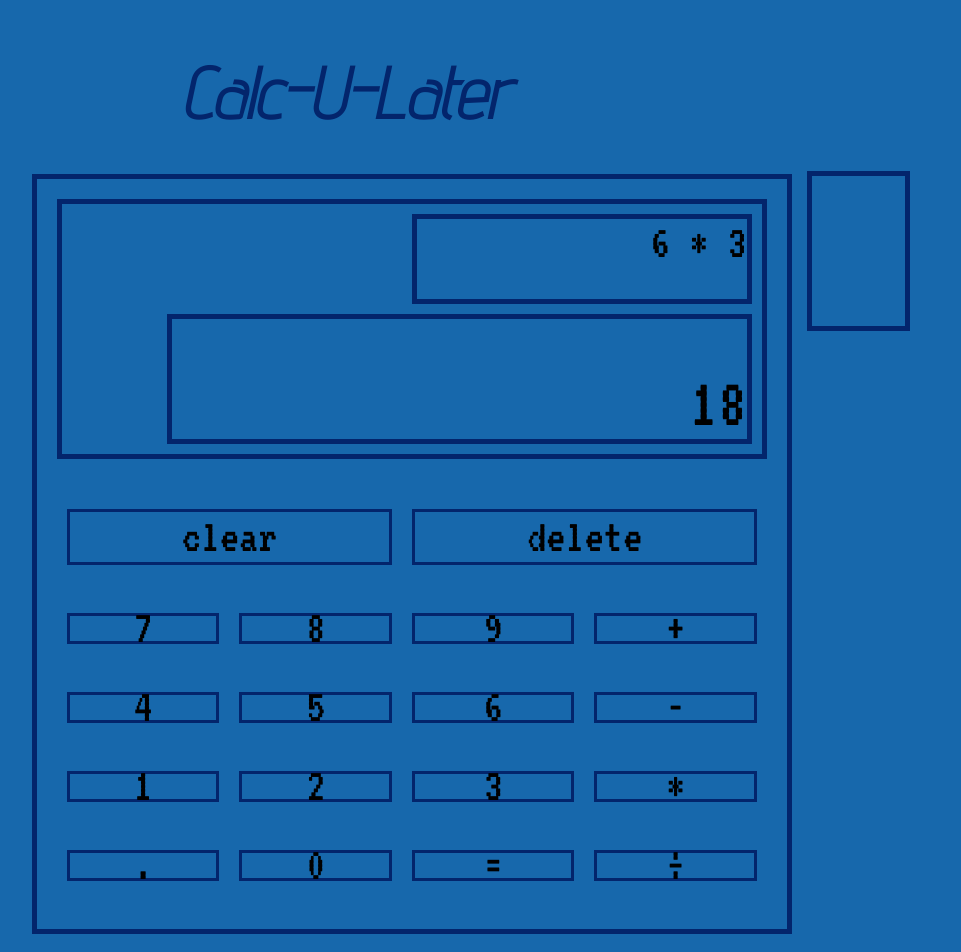
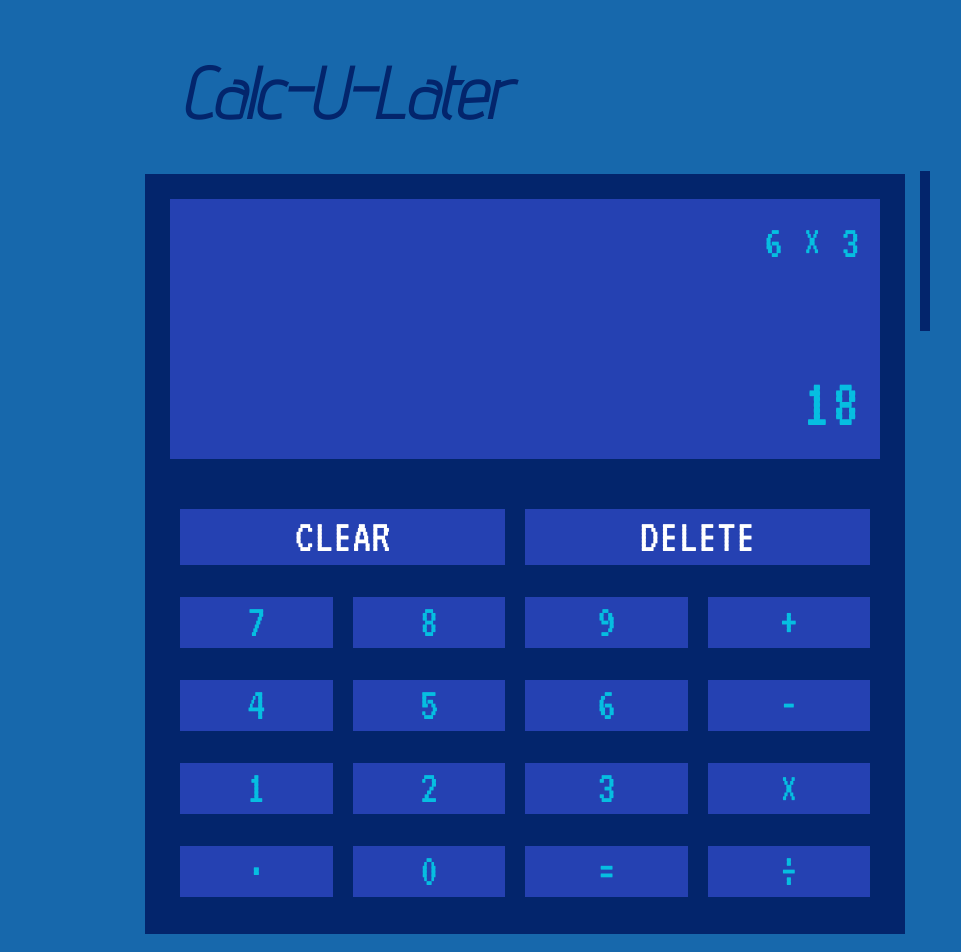
Before and after one commit to josewebdev2000/Calculator, a plain HTML site: page index.html in a window 1280 px wide. Shown: the top 952 px of the page, without its empty margins (295-1256 px from the left). Drawn offline with nearby package versions, Linux system fonts and the light colour scheme.

Commit message:
Finished Calculator Styles

```diff
--- a/index.html
+++ b/index.html
@@ -35,7 +35,7 @@
                     <div class="calculator-screen">
 
                         <div class="operation-preview">
-                            6 * 3
+                            6 &times; 3
                         </div>
 
                         <div class="result-preview">
@@ -46,24 +46,77 @@
 
                     <div class="calculator-buttons">
 
-                        <div class="button clear">clear</div>
-                        <div class="button delete">delete</div>
-                        <div class="button plus">+</div>
-                        <div class="button seven">7</div>
-                        <div class="button eight">8</div>
-                        <div class="button nine">9</div>
-                        <div class="button minus">-</div>
-                        <div class="button four">4</div>
-                        <div class="button five">5</div>
-                        <div class="button six">6</div>
-                        <div class="button product">*</div>
-                        <div class="button one">1</div>
-                        <div class="button two">2</div>
-                        <div class="button three">3</div>
-                        <div class="button divide">&div;</div>
-                        <div class="button point">.</div>
-                        <div class="button cero">0</div>
-                        <div class="button equals">=</div>
+                        <div class="button clear">
+                            <span class="button-content" id="clear">clear</span>
+                        </div>
+
+                        <div class="button delete">
+                            <span class="button-content" id="delete">delete</span>
+                        </div>
+
+                        <div class="button plus">
+                            <span class="button-content" id="plus">+</span>
+                        </div>
+
+                        <div class="button seven">
+                            <span class="button-content" id="seven">7</span>
+                        </div>
+
+                        <div class="button eight">
+                            <span class="button-content" id="eight">8</span>
+                        </div>
+
+                        <div class="button nine">
+                            <span class="button-content" id="nine">9</span>
+                        </div>
+
+                        <div class="button minus">
+                            <span class="button-content" id="minus">-</span>
+                        </div>
+
+                        <div class="button four">
+                            <span class="button-content" id="four">4</span>
+                        </div>
+
+                        <div class="button five">
+                            <span class="button-content" id="five">5</span>
+                        </div>
+
+                        <div class="button six">
+                            <span class="button-content" id="six">6</span>
+                        </div>
+
+                        <div class="button product">
+                            <span class="button-content" id="product">&times;</span>
+                        </div>
+
+                        <div class="button one">
+                            <span class="button-content" id="one">1</span>
+                        </div>
+
+                        <div class="button two">
+                            <span class="button-content" id="two">2</span>
+                        </div>
+
+                        <div class="button three">
+                            <span class="button-content" id="three">3</span>
+                        </div>
+
+                        <div class="button divide">
+                            <span class="button-content" id="divide">&div;</span>
+                        </div>
+
+                        <div class="button point">
+                            <span class="button-content" id="point">.</span>
+                        </div>
+
+                        <div class="button cero">
+                            <span class="button-content" id="cero">0</span>
+                        </div>
+
+                        <div class="button equals">
+                            <span class="button-content" id="equals">=</span>
+                        </div>
 
                     </div>
 
@@ -85,6 +138,7 @@
         </div>
 
     </footer>
+
 </body>
 
 </html>
--- a/styles.css
+++ b/styles.css
@@ -29,6 +29,13 @@ body
 {
     background-color: var(--azure-blue);
     margin: 50px;
+}
+
+/* Change the way text looks when the user highlights it with his/her mouse*/
+::selection
+{
+    background-color: var(--cobalt-blue);
+    color: var(--navy-blue);
 }
 
 /* Header Styles */
@@ -66,7 +73,7 @@ main
 .calculator-container
 {
     align-self: center;
-    margin-left: 23%;
+    margin-left: 380px;
     width: 775px;
     height: 775px;
 }
@@ -86,25 +93,28 @@ main
     margin: auto;
     margin-top: 5px;
     border: 5px solid var(--navy-blue);
+    background-color: var(--navy-blue);
 }
 
 .calculator-screen
 {
     margin: 20px;
     height: 250px;
-    border: 5px solid var(--navy-blue);
+    border: 5px solid var(--cobalt-blue);
+    background-color: var(--cobalt-blue);
 }
 
 .operation-preview
 {
     margin: 10px;
     height: 80px;
-    border: 5px solid var(--navy-blue);
+    border: 5px solid var(--cobalt-blue);
     margin-left: 50%;
     display: flex;
     flex-flow: row nowrap;
     justify-content: flex-end;
     align-items: flex-start;
+    color: var(--turquoise-blue);
     font-family: var(--digits-font-family);
     font-size: var(--large);
 }
@@ -113,7 +123,8 @@ main
 {
     margin: 10px;
     height: 120px;
-    border: 5px solid var(--navy-blue);
+    border: 5px solid var(--cobalt-blue);
+    color: var(--turquoise-blue);
     margin-left: 15%;
     display: flex;
     flex-flow: row nowrap;
@@ -139,20 +150,38 @@ main
 
 .button
 {
-    height: 25px;
+    height: 45px;
     margin: 10px;
-    border: 3px solid var(--navy-blue);
+    border: 3px solid var(--cobalt-blue);
     display: flex;
     flex-flow: row nowrap;
     justify-content: center;
     align-items: center;
-    font-family: var(--digits-font-family);
-    font-size: var(--large);
+    background-color: var(--cobalt-blue);
+    transition: opacity 0.3s;
 }
 
 .button:hover
 {
     cursor: pointer;
+    opacity: 0.7;
+}
+
+.button:active
+{
+    opacity: 0.3;
+}
+
+.button-content
+{
+    height: 100%;
+    font-family: var(--digits-font-family);
+    font-size: var(--large);
+    color: var(--turquoise-blue);
+    display: flex;
+    flex-flow: row nowrap;
+    justify-content: center;
+    align-items: center;
 }
 
 .clear
@@ -247,6 +276,24 @@ main
     grid-area: equals;
 }
 
+#clear, #delete
+{
+    text-transform: uppercase;
+    color: var(--white);
+}
+
+#product
+{
+    position: relative;
+    top: 2px;
+}
+
+#point
+{
+    position: relative;
+    bottom: 10px;
+}
+
 /* Footer Styles */
 footer
 {
```
